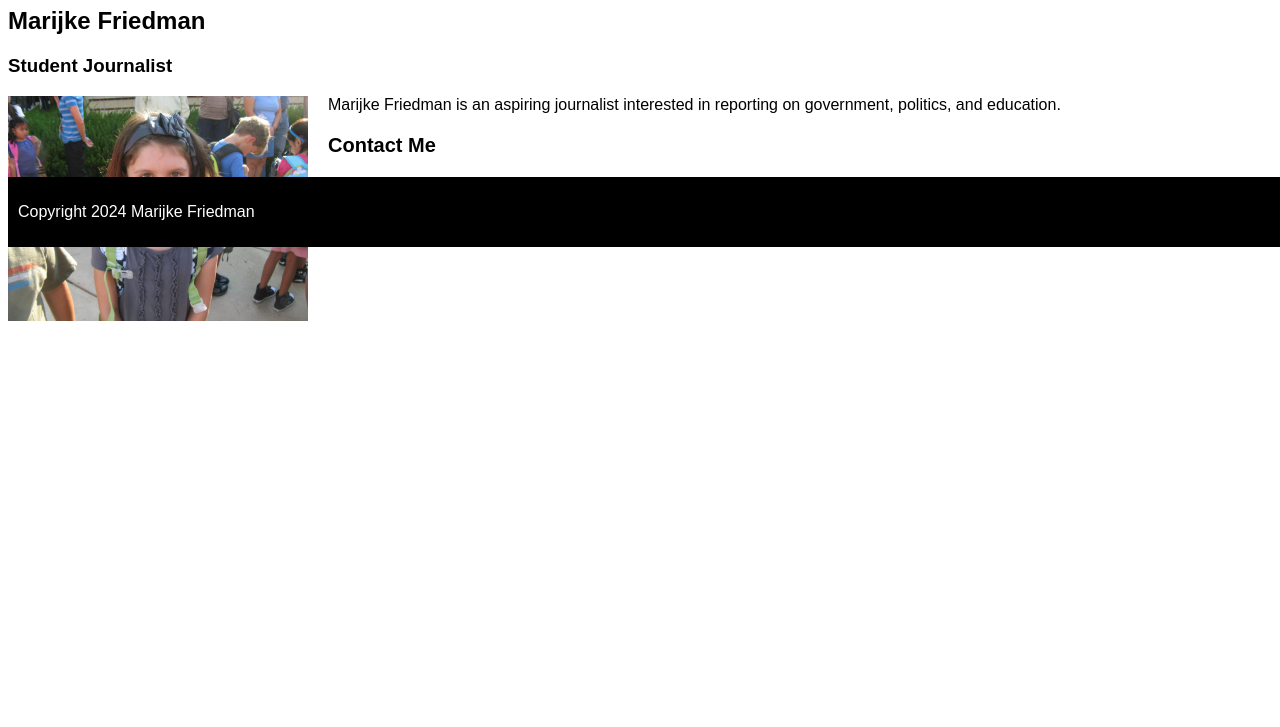
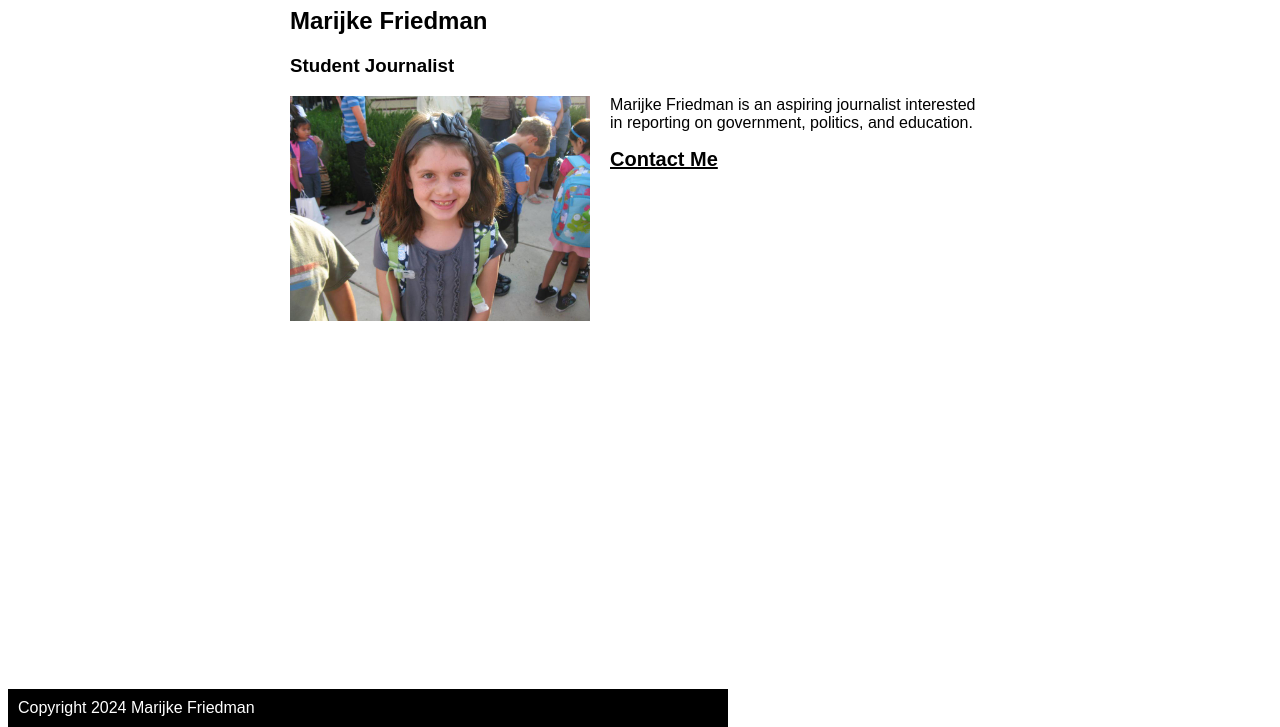
Before and after one commit to mefriedman03/marijke-friedman-jour352, a plain HTML site: page midterm-prep/index.html in a window 1280 px wide. Shown: the part 73-800 px from the top of the page. Drawn offline with Linux system fonts and the light colour scheme.

Commit message:
pretty much finishing up midterm prep

```diff
--- a/midterm-prep/index.html
+++ b/midterm-prep/index.html
@@ -22,15 +22,14 @@
                 alt="This is an image of Marijke Friedman"
                 id="headshot" />
             <p>
-                Marijke Friedman is an aspiring journalist interested in
-                reporting on government, politics, and education.
+                Marijke Friedman is an aspiring journalist interested in reporting on government, politics, and education.
             </p>
             <div id="contact">
-                <p>Contact Me</p>
+                <a href="mailto:mefriedman03@gmail.com">Contact Me</a>
             </div>
         </div>
         <div id="footer">
-            <p>Copyright 2024 Marijke Friedman</p>
+            Copyright 2024 Marijke Friedman
         </div>
     </body>
 </html>
--- a/midterm-prep/style.css
+++ b/midterm-prep/style.css
@@ -1,39 +1,46 @@
 @media {
-    img {
+    #headshot {
         width: 300px;
-        float: left;
+        float: none;
         margin: 0px 20px 0px 0px;
     }
-    h1 {
+    body{
         font-family: Arial, san-serif;
     }
-    h2 {
-        font-family: Arial, san-serif;
-    }
-    h3 {
-        font-family: Arial, san-serif;
-    }
-    p {
-        font-family: Arial, san-serif;
-    }
-    #contact {
+    #contact a{
         font-size: 20px;
         color: black;
         font-weight: bold;
+        font-family: Arial, san-serif;
+    }
+   #contact a:hover{
+        font-size: 20px;
+        color: red;
+        font-weight: bold;
+        font-family: Arial, san-serif;
     }
     #info {
         width: 100%;
         margin: auto;
     }
-    #footer{
-        position:fixed;
-        object-position: bottom;
+    #footer {
+        position: fixed;
+        bottom:0px;
         background-color: black;
         color: white;
-        width:100%;
-        padding:10px 10px 10px 10px
+        width: 100%;
+        padding: 10px 10px 10px 10px;
+        font-family: Arial, san-serif;
     }
 }
-@media{min-width:576px{
-
-    }}
+@media (min-width:576px){
+    #info {
+        width:700px
+    }
+    #headshot{
+        float:left;
+    }
+    #footer{
+        width:700px;
+    }
+}
```
